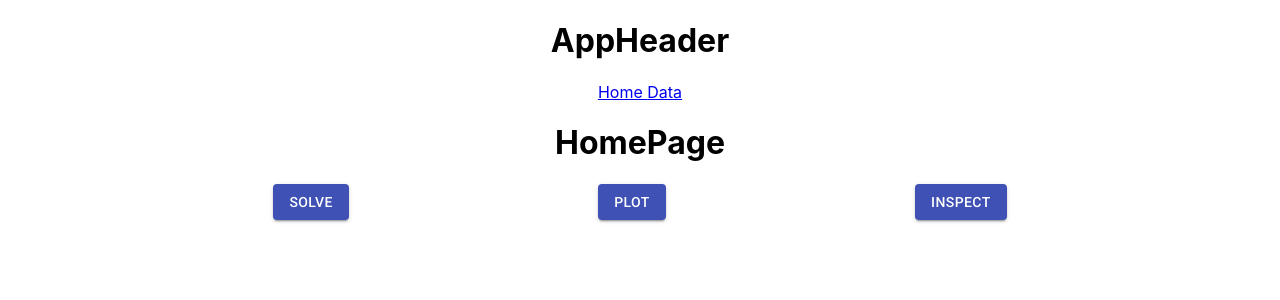
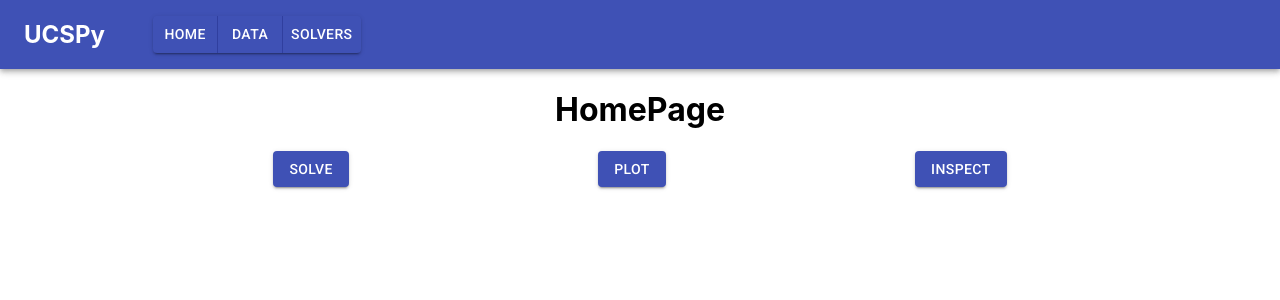
Before and after one commit to AluBhorta/UCSPy-Client, a React (Create React App) app: page / in a window 1280 px wide. Shown: the top 300 px of the page. Built offline with nearby package versions, Linux system fonts and the light colour scheme.

Commit message:
add AllSolversPage update AppHeader with AppBar
update misc links

```diff
--- a/src/AppRoutes.tsx
+++ b/src/AppRoutes.tsx
@@ -8,6 +8,7 @@ import DataRootPage from "./pages/DataRootPage";
 import SolveRunPage from "./pages/SolveRunPage";
 import Error404Page from "./pages/Error404Page";
 import DataDetailPage from "./pages/DataDetailPage";
+import AllSolversPage from "./pages/AllSolversPage";
 
 const AppRoutes: React.FC = () => {
   return (
@@ -17,6 +18,9 @@ const AppRoutes: React.FC = () => {
           <HomePage />
         </Route>
 
+        <Route path="/solvers" exact>
+          <AllSolversPage />
+        </Route>
         <Route path="/solve/config" exact>
           <SolveConfigPage />
         </Route>
--- a/src/components/AppHeader.tsx
+++ b/src/components/AppHeader.tsx
@@ -1,13 +1,37 @@
 import React from "react";
+import {
+  Button,
+  ButtonGroup,
+  AppBar,
+  Toolbar,
+  Box,
+} from "@material-ui/core";
+
 import { Link } from "react-router-dom";
 
 const AppHeader: React.FC = () => {
   return (
-    <div>
-      <h1>AppHeader</h1>
-      <Link to="/"> Home </Link>
-      <Link to="/data"> Data </Link>
-    </div>
+    <>
+      <AppBar position="static">
+        <Toolbar>
+          <Box marginRight={6}>
+            <h2>UCSPy</h2>
+          </Box>
+
+          <ButtonGroup variant="contained" color="primary">
+            <Link to="/">
+              <Button style={{ color: "#fff" }}>Home</Button>
+            </Link>
+            <Link to="/data">
+              <Button style={{ color: "#fff" }}>Data</Button>
+            </Link>
+            <Link to="/solvers">
+              <Button style={{ color: "#fff" }}>Solvers</Button>
+            </Link>
+          </ButtonGroup>
+        </Toolbar>
+      </AppBar>
+    </>
   );
 };
 
--- /dev/null
+++ b/src/pages/AllSolversPage.tsx
@@ -0,0 +1,35 @@
+import React, { useContext } from "react";
+import { AppContext } from "../AppState";
+import {
+  List,
+  ListItem,
+  ListItemText,
+} from "@material-ui/core";
+import { Link } from "react-router-dom";
+
+const AllSolversPage: React.FC = () => {
+  const { getAllSolvers } = useContext(AppContext);
+  const solvers = getAllSolvers();
+  return (
+    <div>
+      <h1>All Solvers</h1>
+
+      <List>
+        <ListItem>
+          <ListItemText>STATUS</ListItemText>
+          <ListItemText>Solver ID</ListItemText>
+        </ListItem>
+        {solvers.map((solver, idx) => (
+          <Link key={idx} to={`/solve/run/${solver.getId()}`}>
+            <ListItem button>
+              <ListItemText>{solver.getStatus()}</ListItemText>
+              <ListItemText>{solver.getId()}</ListItemText>
+            </ListItem>
+          </Link>
+        ))}
+      </List>
+    </div>
+  );
+};
+
+export default AllSolversPage;
--- a/src/pages/DataDetailPage.tsx
+++ b/src/pages/DataDetailPage.tsx
@@ -10,6 +10,7 @@ import {
 } from "@material-ui/core";
 import UploadDataModal from "../components/UploadDataModal";
 import { dataPageNames } from "../AppState";
+import { Link } from "react-router-dom";
 
 const DataDetailPage: React.FC<{
   pageName: string;
@@ -67,9 +68,11 @@ const DataDetailPage: React.FC<{
             <ListItemSecondaryAction>
               <ButtonGroup variant="contained" color="primary">
                 <Button>Download</Button>
-                <Button href={secondaryActionRoutes[currentPageIdx]}>
-                  {secondaryActionNames[currentPageIdx].toUpperCase()}
-                </Button>
+                <Link to={secondaryActionRoutes[currentPageIdx]}>
+                  <Button>
+                    {secondaryActionNames[currentPageIdx].toUpperCase()}
+                  </Button>
+                </Link>
               </ButtonGroup>
             </ListItemSecondaryAction>
           </ListItem>
--- a/src/pages/Error404Page.tsx
+++ b/src/pages/Error404Page.tsx
@@ -1,4 +1,5 @@
 import React from "react";
+import { Link } from "react-router-dom";
 
 const Error404Page: React.FC<{
   message?: string;
@@ -9,7 +10,7 @@ const Error404Page: React.FC<{
       {message ? <h3>{message}</h3> : <h3>Page not found!</h3>}
 
       <p>
-        If you are lost, go <a href="/">Home</a>.
+        If you are lost, go <Link to="/">Home</Link> .
       </p>
     </div>
   );
--- a/src/pages/HomePage.tsx
+++ b/src/pages/HomePage.tsx
@@ -8,19 +8,25 @@ const HomePage: React.FC = () => {
       <h1>HomePage</h1>
       <Grid container justify="space-evenly">
         <Grid item>
-          <Button href="/solve/config" variant="contained" color="primary">
+          <Link to="/solve/config">
+            <Button variant="contained" color="primary">
               Solve
             </Button>
+          </Link>
         </Grid>
         <Grid item>
-          <Button href="/data/logs" variant="contained" color="primary">
+          <Link to="/data/logs">
+            <Button variant="contained" color="primary">
               Plot
             </Button>
+          </Link>
         </Grid>
         <Grid item>
-          <Button href="/inspect" variant="contained" color="primary">
+          <Link to="/inspect">
+            <Button variant="contained" color="primary">
               Inspect
             </Button>
+          </Link>
         </Grid>
       </Grid>
     </div>
```
Lines whose indentation alone changed are shown as unchanged.
